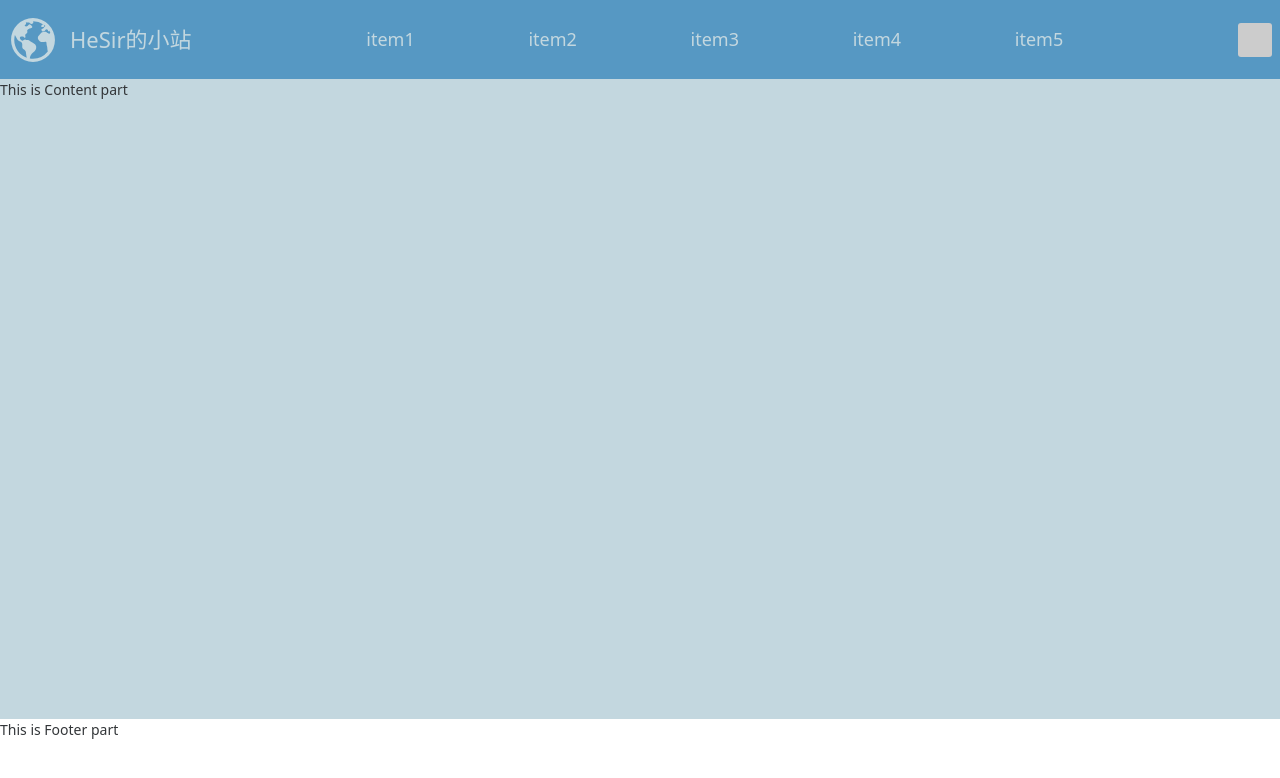
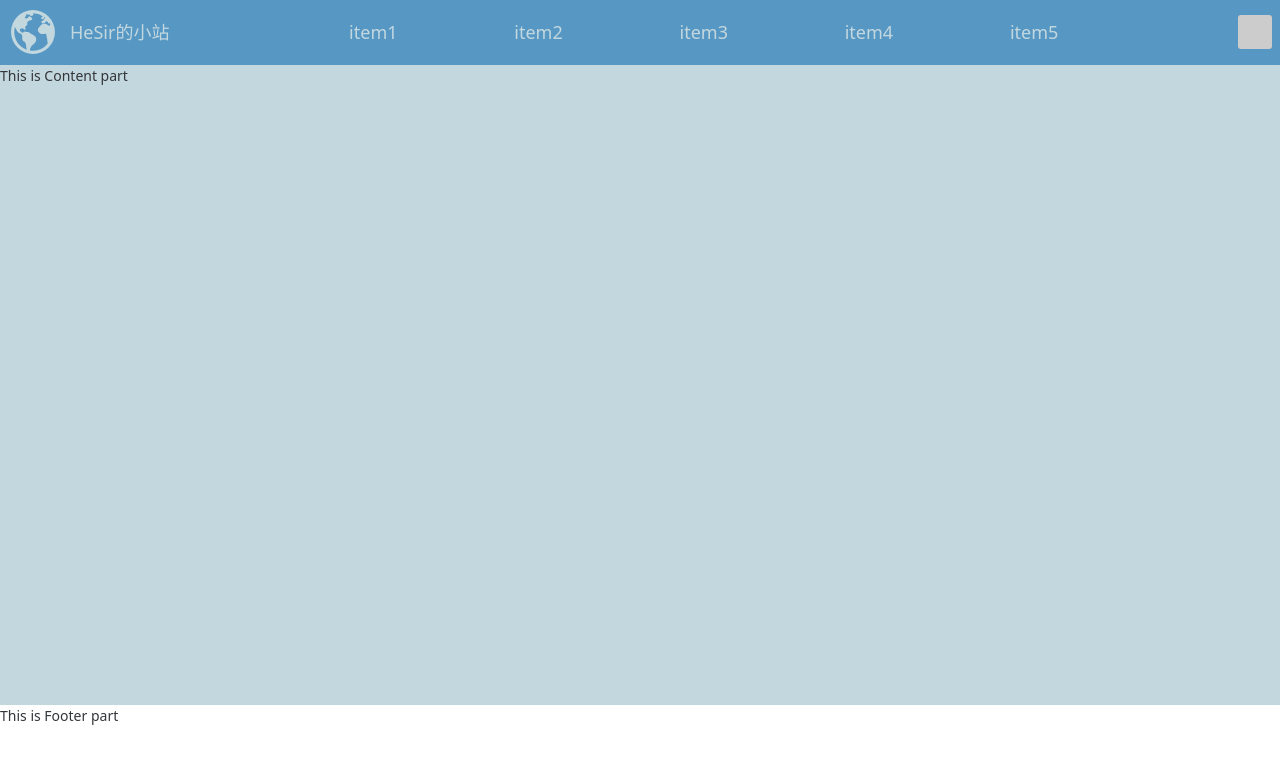
Before and after one commit to EscapistH/E_H_Blog, a Vue app in the folder frontend/: page / in a window 1280 px wide. Shown: the top 778 px of the page. Built offline with nearby package versions, Linux system fonts and the light colour scheme.

Commit message:
改一下图标大小，好看的（可能）

```diff
--- a/frontend/src/components/Header.vue
+++ b/frontend/src/components/Header.vue
@@ -53,7 +53,7 @@ import { NIcon, NLayout, NLayoutHeader, NFlex, NButton, NAvatar } from 'naive-ui
 }
 
 .header-icon-title>p {
-    font-size: 22px;
+    font-size: 18px;
 }
 
 .header-opt-item {
```
